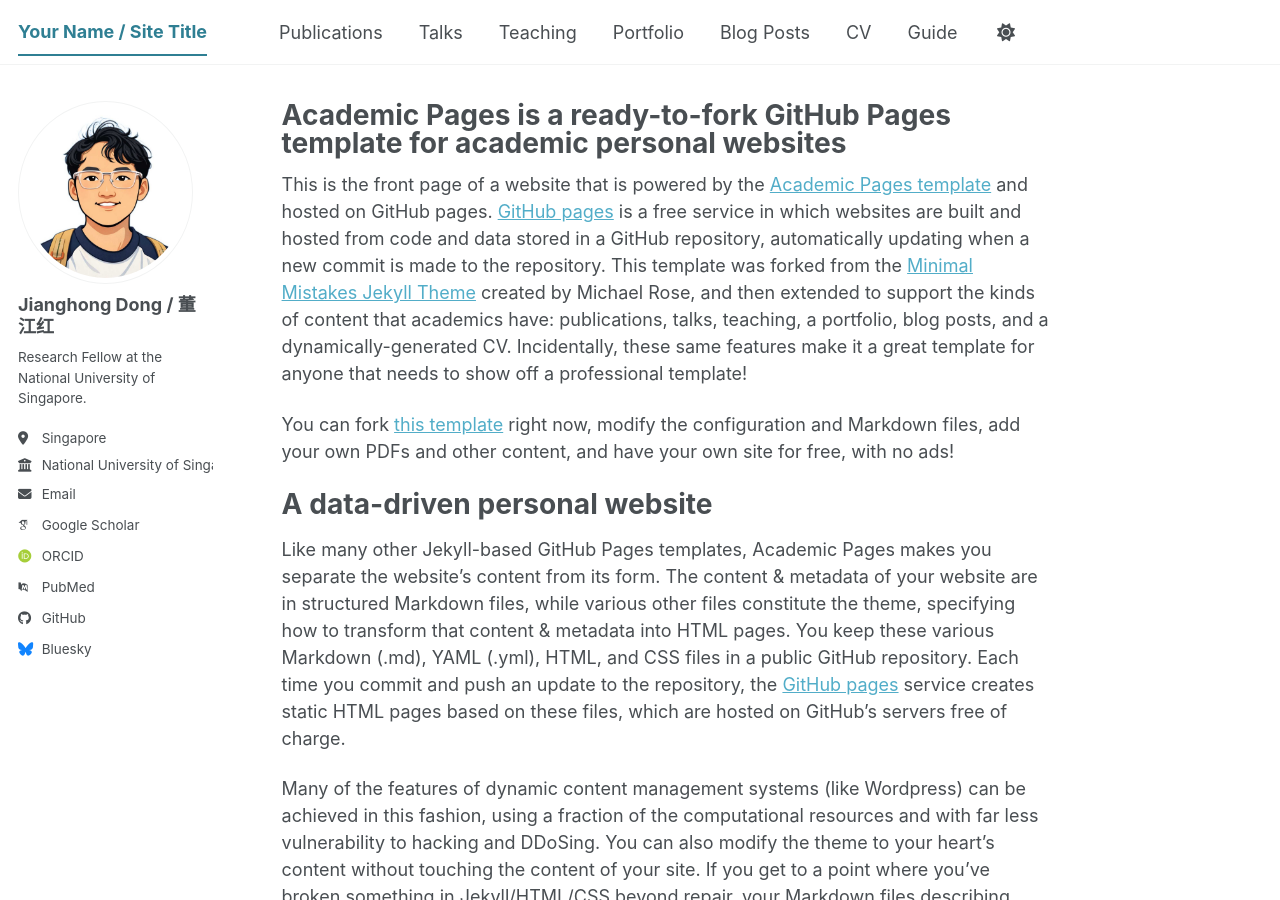
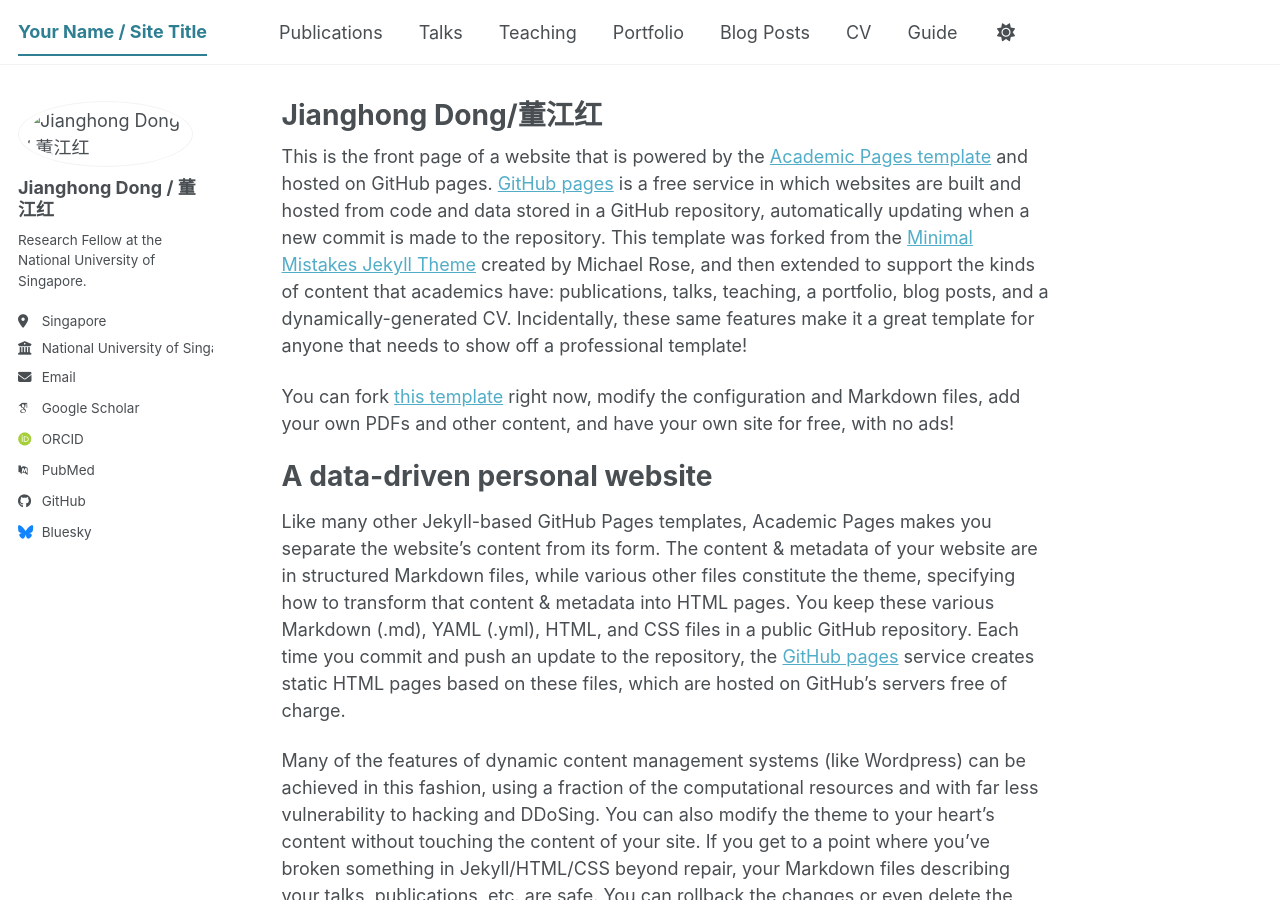
Before and after one commit to dongjh20/dongjh20.github.io, a Jekyll site: the page built from _pages/about.md, in a window 1280 px wide and 900 px high. Built offline with Jekyll 4.4.1, drawn with Linux system fonts in a browser that asks for light colours; some web fonts are replaced; a script bundle is joined from its source files by our own code; library files that are not in the unit come from our copies.

Commit message:
academic page

```diff
--- a/_pages/about.md
+++ b/_pages/about.md
@@ -1,6 +1,6 @@
 ---
 permalink: /
-title: "Academic Pages is a ready-to-fork GitHub Pages template for academic personal websites"
+title: "Jianghong Dong/董江红"
 author_profile: true
 redirect_from:
   - /about/
```
Also changed, not shown: images/profile-white.png (renamed from images/profile.png), images/生活照-卡通化-白底.jpg (added).
